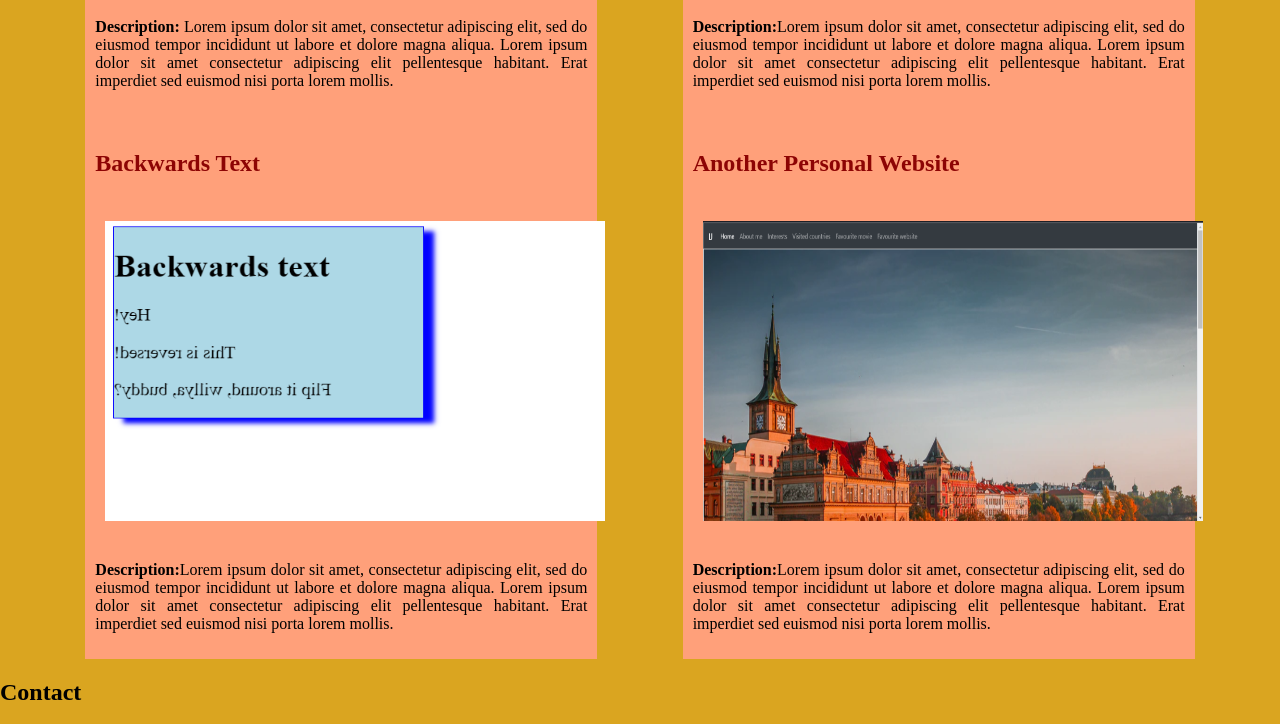
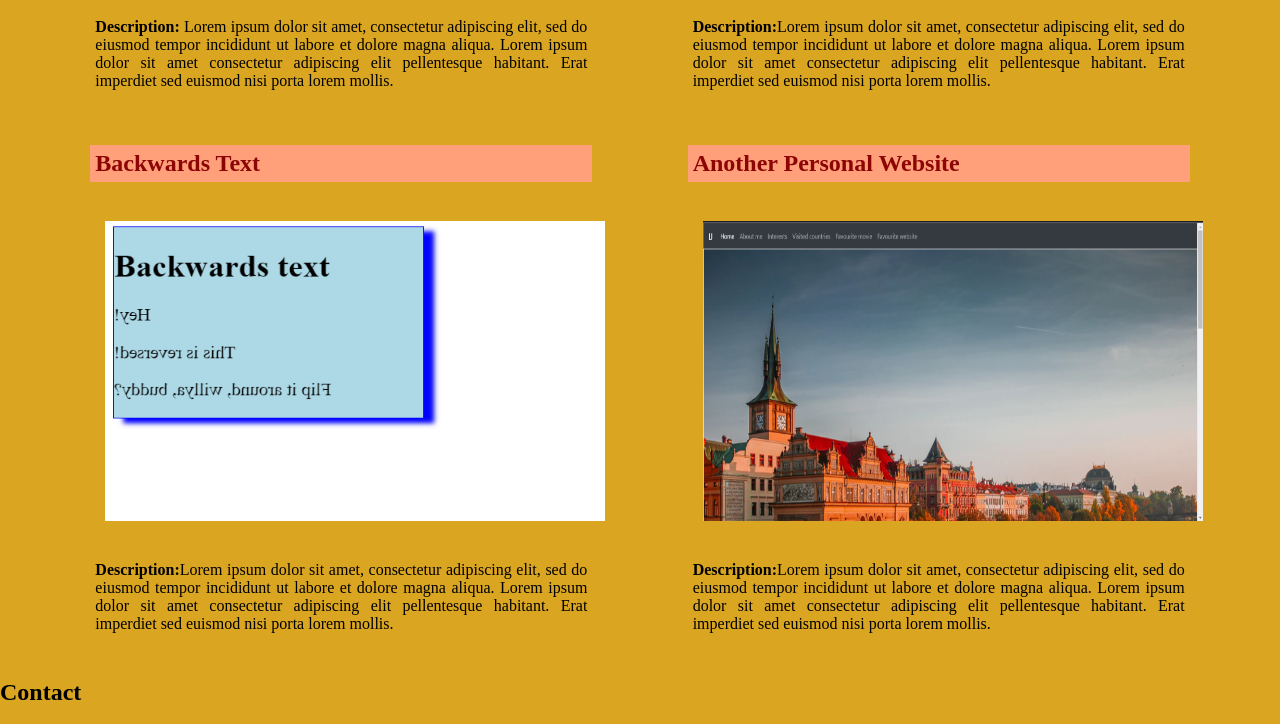
Before and after one commit to ivasve/ivasve.github.io, a plain HTML site: page index.html in a window 1280 px wide. Shown: the part 810-1534 px from the top of the page. Drawn offline with Linux system fonts and the light colour scheme.

Commit message:
css changes

```diff
--- a/styles.css
+++ b/styles.css
@@ -64,7 +64,6 @@ h3 {
   flex-direction: column;
   width: 40%;
   padding: 5px;
-  background-color: lightsalmon;
 
   /* border: dotted 1px saddlebrown; */
 }
```
